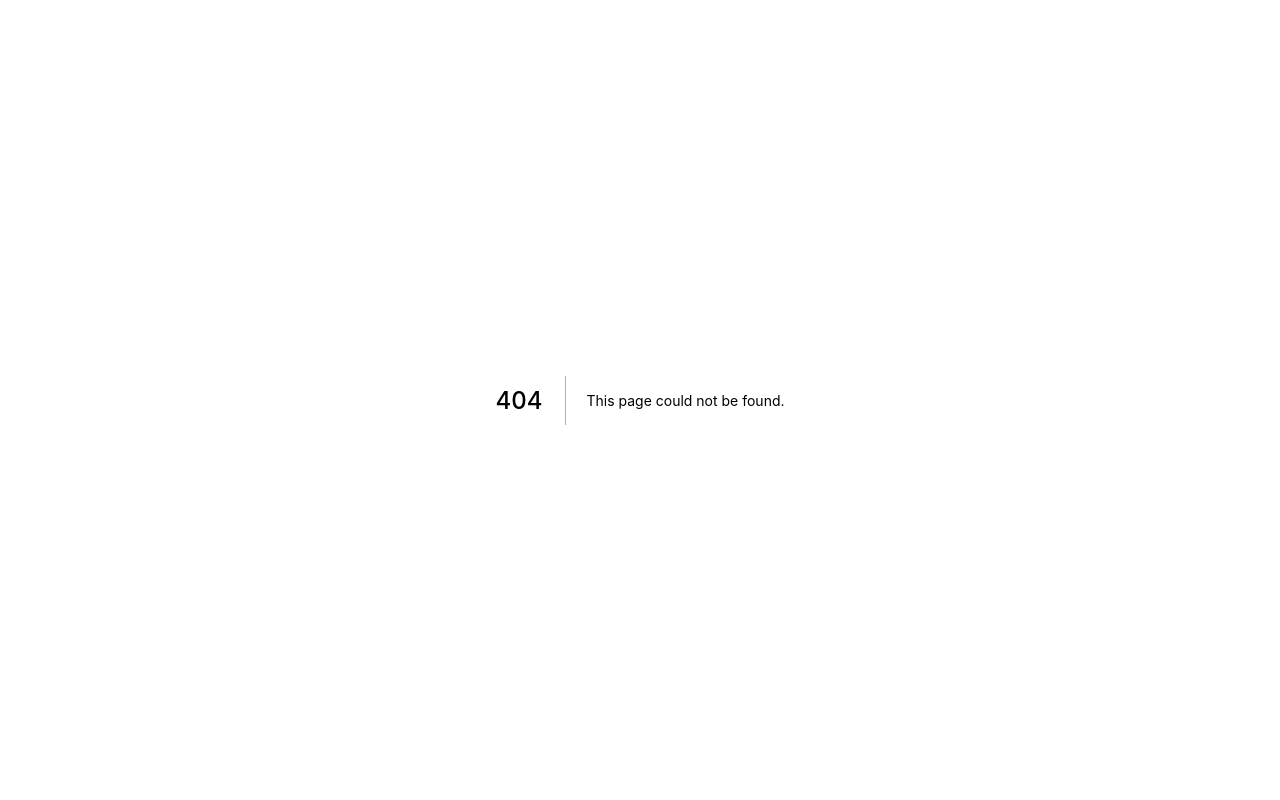
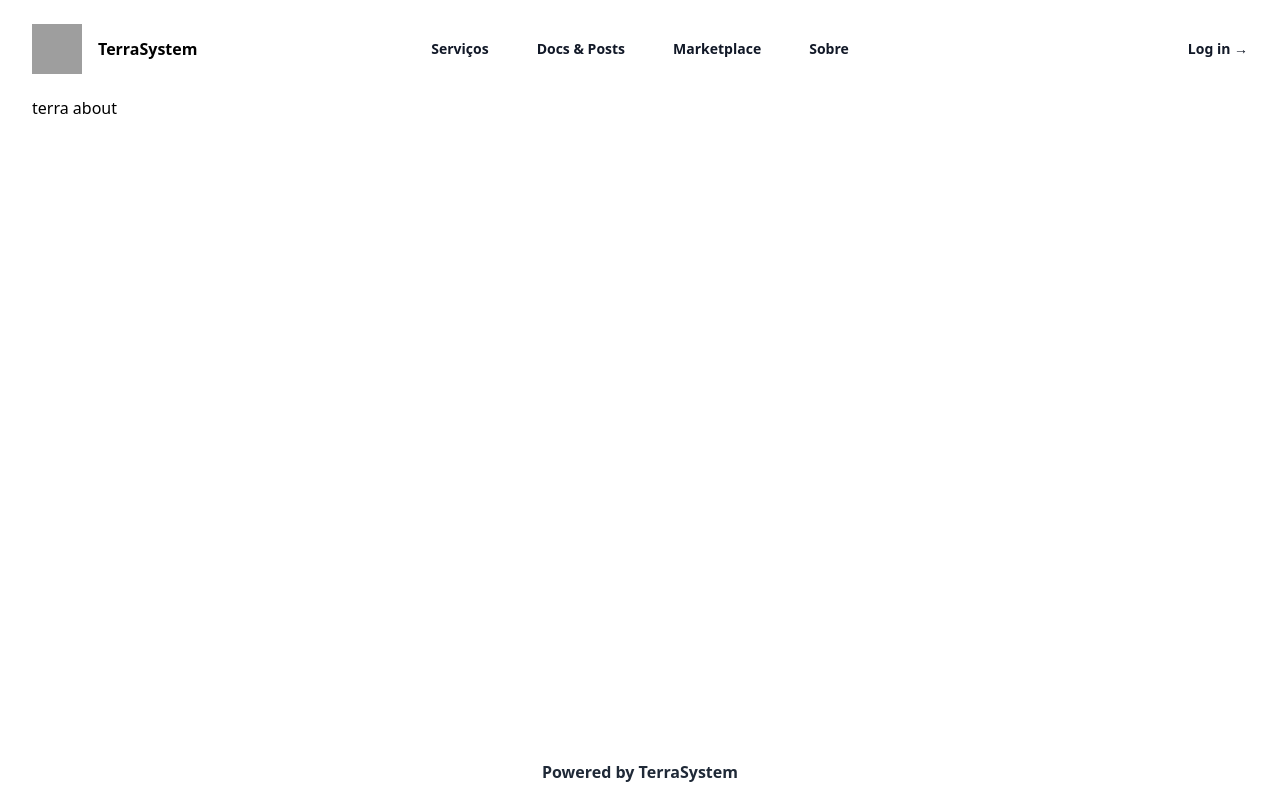
Before and after one commit to TerraSystemWS/terrasystemWeb, a Next.js app: page /about in a window 1280 px wide. Before the commit this address had no page. Built offline with nearby package versions, Linux system fonts and the light colour scheme; grey boxes are pictures that could not be loaded.

Commit message:
feat: about

```diff
--- /dev/null
+++ b/pages/about.tsx
@@ -0,0 +1,19 @@
+import Layout from "../components/Layout"
+
+const navigation = [
+	{ name: 'Serviços', href: '/servicos' },
+	{ name: 'Docs & Posts', href: '/repository' },
+	{ name: 'Marketplace', href: '/marketplace' },
+	{ name: 'Sobre', href: '/about' },
+]
+
+const About= () => {
+    return (
+        <Layout navigation={navigation} title="Sobre Nós - TerraSystem, Soluções Tech e Web">
+            <p>terra about</p>
+        </Layout>
+
+    )
+}
+
+export default About
```
